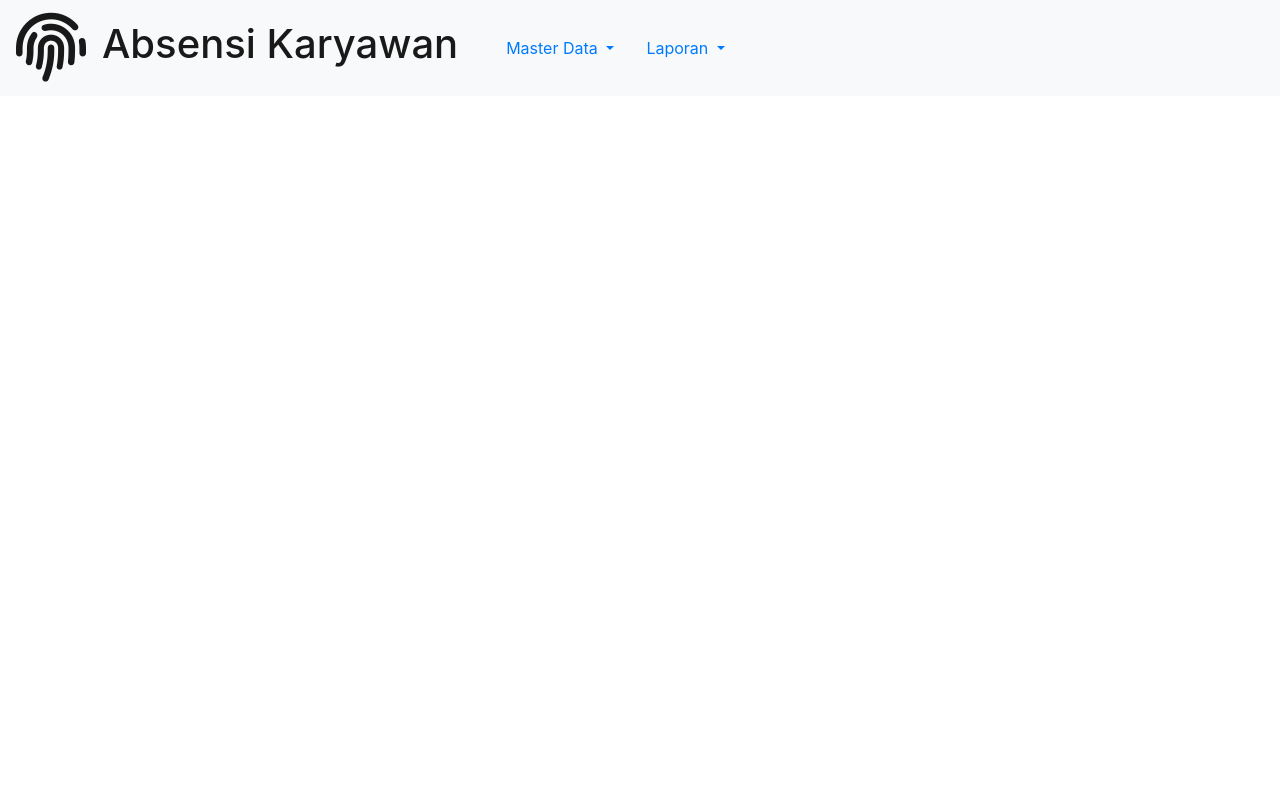
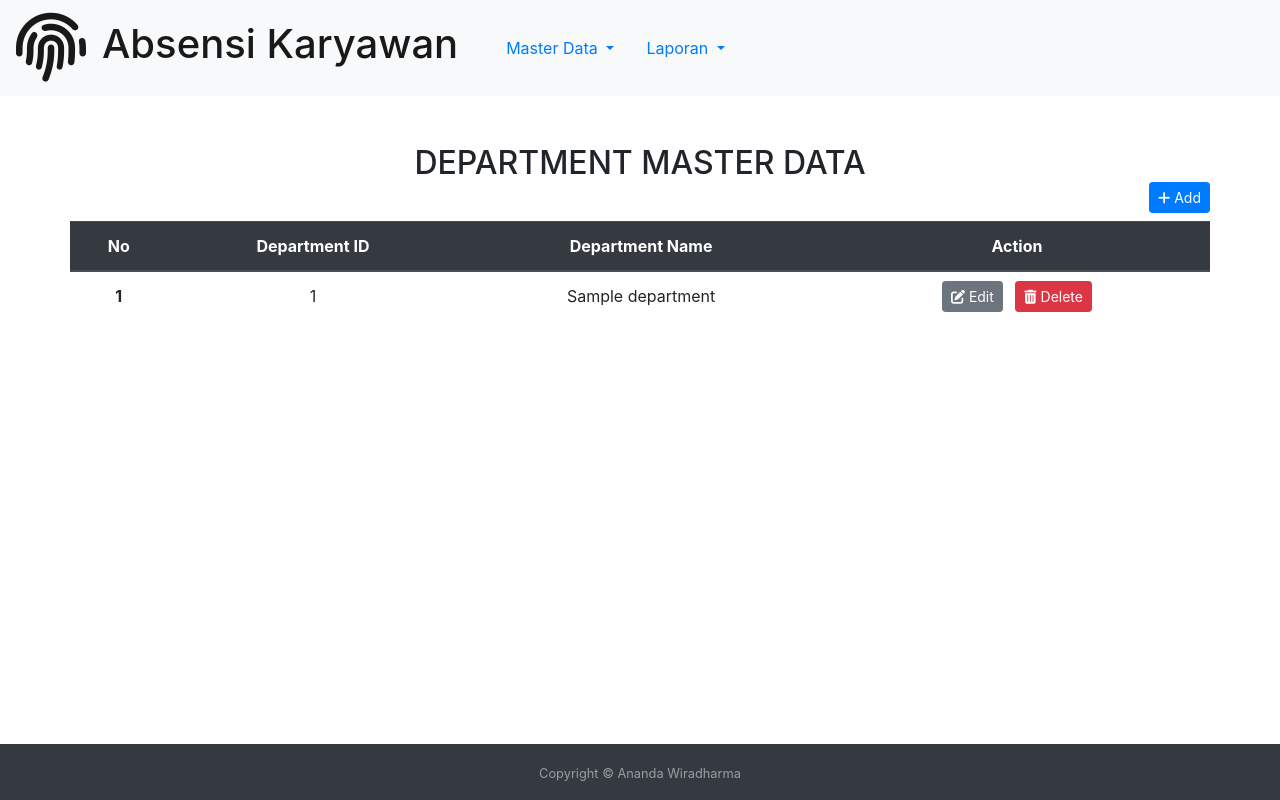
Before and after one commit to anandawira/ProjectWeb, a PHP site: page / in a window 1280 px wide. Run offline with PHP 8.4, Linux system fonts and the light colour scheme; tables that the repository leaves empty or names only in its code hold one stand-in row (values such as "Sample post"); some libraries are stand-ins or nearby versions.

Commit message:
department CRUD

```diff
--- a/index.html
+++ b/index.php
@@ -71,7 +71,17 @@
         </ul>
       </nav>
     </header>
-    <main></main>
-    <footer></footer>
+    <main>
+      <?php
+        include 'pages/master_data/department.php';
+      ?>
+    </main>
+    <div class="spacer" style="padding: 28px">
+    </div>
+    <footer class="fixed-bottom py-3 bg-dark text-white-50">
+      <div class="container text-center">
+          <small>Copyright &copy; Ananda Wiradharma</small>
+      </div>
+    </footer>
   </body>
 </html>
--- a/pages/master_data/department.php
+++ b/pages/master_data/department.php
@@ -16,11 +16,11 @@
     ></script>
 </head>
 <body>
-    <?php
-        include '../../koneksi.php';
-    ?>
-        <div class="table-responsive mt-2">
-            <table class="table table-hover mx-auto m-0 w-auto text-center">
+    <h2 class="text-center mt-5 mb-0">DEPARTMENT MASTER DATA</h2>
+    <div class="container-sm p-0 mb-5">
+    <button type="button" class="btn btn-primary btn-sm mb-2 float-right"><i class="fas fa-plus"></i>  Add</button>
+        <div class="table-responsive">
+            <table class="table table-hover mx-auto m-0  text-center">
                 <thead class="thead-dark">
                     <tr>
                     <th scope="col" class="align-middle">No</th>
@@ -30,35 +30,28 @@
                     </tr>
                 </thead>
                 <tbody>
-                    <tr>
-                        <th class="align-middle" scope="row">1</th>
-                        <td class="align-middle">101</td>
-                        <td class="align-middle">Finance</td>
-                        <td class="py-0 align-middle">
-                            <button type="button" class="btn btn-secondary btn-sm mx-1">Edit</button>
-                            <button type="button" class="btn btn-danger btn-sm mx-1">Delete</button>
-                        </td>
-                    </tr>
-                    <tr>
-                        <th class="align-middle" scope="row">2</th>
-                        <td class="align-middle">102</td>
-                        <td class="align-middle">Marketing</td>
-                        <td class="py-0 align-middle">
-                        <button type="button" class="btn btn-secondary btn-sm mx-1">Edit</button>
-                        <button type="button" class="btn btn-danger btn-sm mx-1">Delete</button>
-                        </td>
-                    </tr>
-                    <tr>
-                        <th class="align-middle" scope="row">3</th>
-                        <td class="align-middle">103</td>
-                        <td class="align-middle">Production</td>
-                        <td class="py-0 align-middle">
-                        <button type="button" class="btn btn-secondary btn-sm mx-1">Edit</button>
-                        <button type="button" class="btn btn-danger btn-sm mx-1">Delete</button>
-                        </td>
-                    </tr>
+                    <?php
+                        $koneksi = mysqli_connect("localhost","root","","absensikaryawan");
+                        $no = 1;
+                        $data = mysqli_query($koneksi,"select * from department");
+                        while($d = mysqli_fetch_array($data)){
+                    ?>
+                        <tr>
+                            <th class="align-middle" scope="row"><?php echo $no++; ?></th>
+                            <td class="align-middle"><?php echo $d['id']; ?></td>
+                            <td class="align-middle"><?php echo $d['name']; ?></td>
+                            <td class="py-1 align-middle">
+                                <button type="button" class="btn btn-secondary btn-sm mx-1"><i class="fas fa-edit"></i>  Edit</button>
+                                <button type="button" class="btn btn-danger btn-sm mx-1"><i class="fas fa-trash-alt"></i>  Delete</button>
+                            </td>
+                        </tr>
+
+                    <?php
+                        }
+                    ?>
                 </tbody>
             </table>
         </div>
+    </div>
 </body>
 </html>
```
